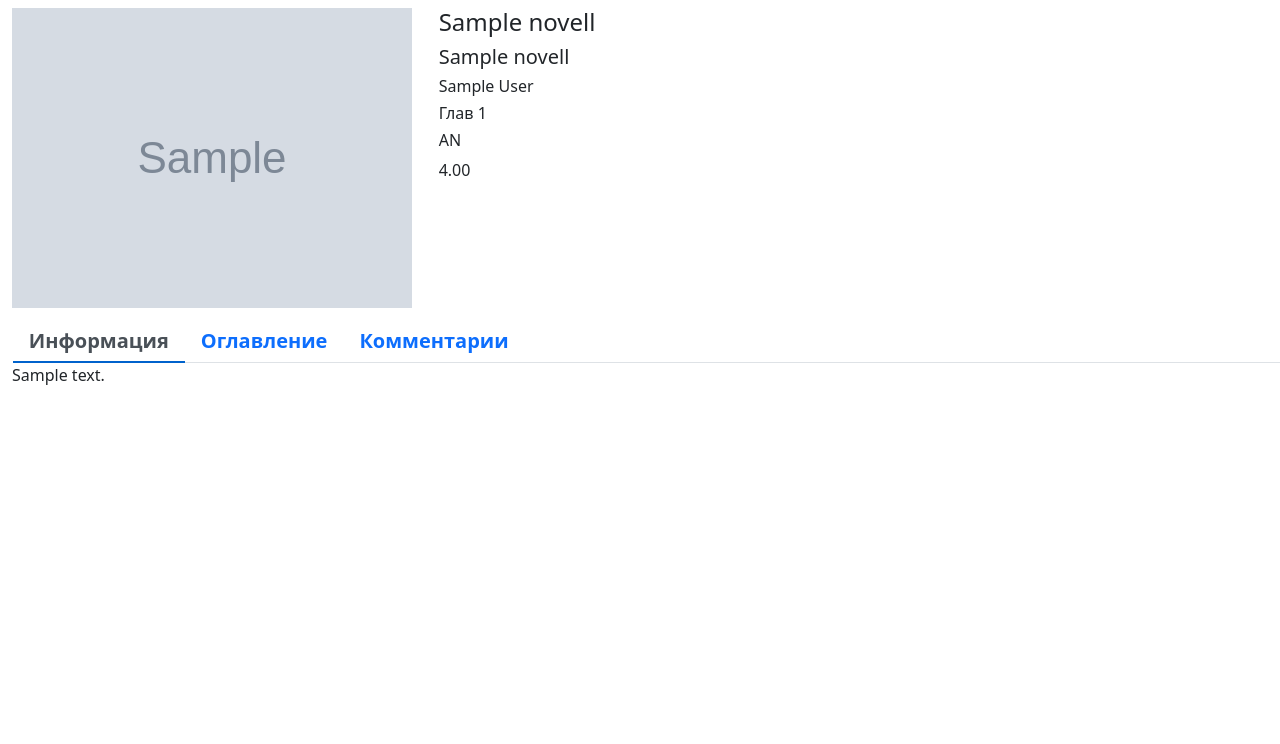
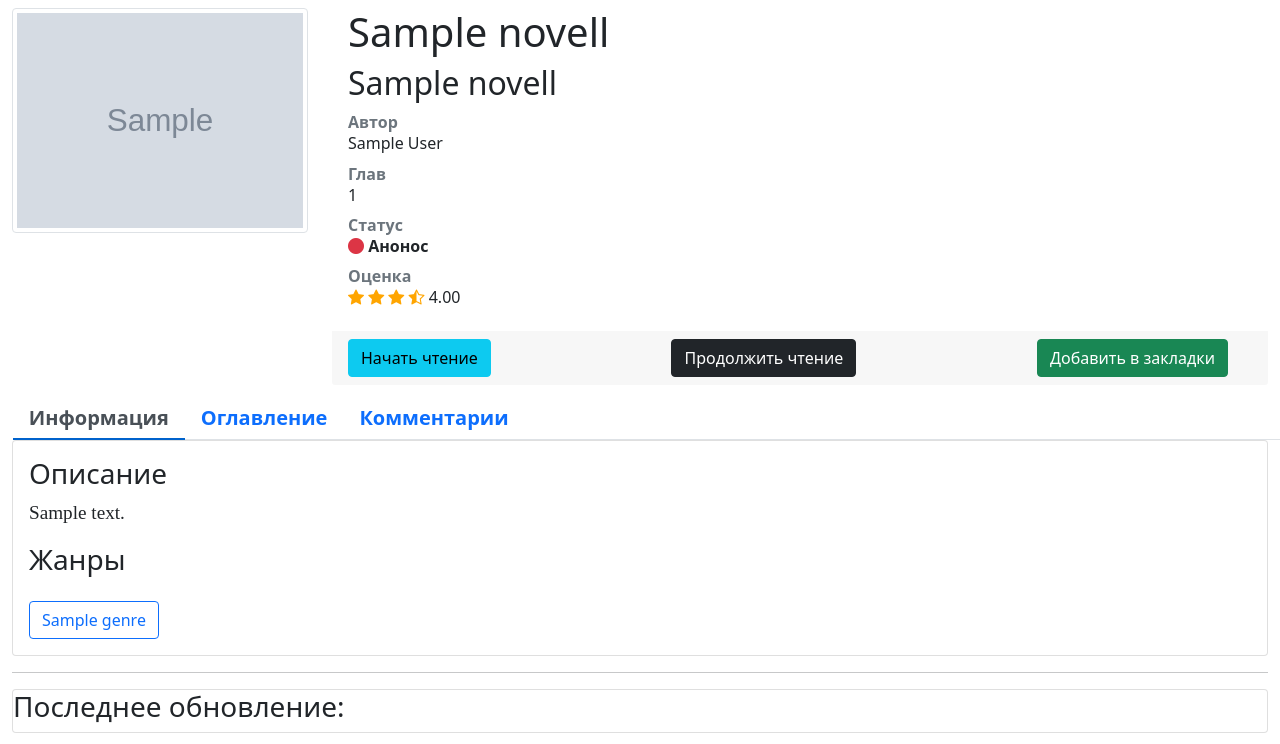
Before and after one commit to xOviwyRx/novells_site, a Django app: a page that uses novells_site/templates/core/novell_profile.html in a window 1280 px wide. Shown: the part 56-800 px from the top of the page. Run offline with Django 3.2, Linux system fonts and the light colour scheme; tables that the repository leaves empty hold one stand-in row (values such as "Sample post"); grey boxes marked "Sample" are stand-in pictures; some libraries are stand-ins or nearby versions.

Commit message:
0.0.5 still making pages

```diff
--- a/novells_site/templates/core/novell_profile.html
+++ b/novells_site/templates/core/novell_profile.html
@@ -11,6 +11,10 @@
             margin-top: 1%;
         }
 
+        .checked {
+            color: orange;
+        }
+
         .nav-tabs .nav-link {
             font-weight: 600;
             border: none;
@@ -20,22 +24,68 @@
             border: none;
             border-bottom: 2px solid #0062cc;
         }
+
+        .description {
+            font-family: "Bell MT";
+            font-size: larger;
+        }
     </style>
 {% endblock %}
 {% block content %}
     <div class="container-xxl">
 
         <div class="row mt-2">
-            <div class="col-4">
-                <img src="{{ novell.poster.url }}" alt="{{ novell.original_title }}" class="img-fluid">
+            <div class="col-xxl-3 col-sm-3">
+                <img src="{{ novell.poster.url }}" alt="{{ novell.original_title }}"
+                     class="img-fluid w-100 rounded img-thumbnail">
             </div>
-            <div class="col-8">
-                <h4>{{ novell.original_title }}</h4>
-                <h5>{{ novell.rus_title }}</h5>
-                <h6>{{ novell.author }}</h6>
-                <h6>Глав {{ novell.chapters.count }}</h6>
-                <h6>{{ novell.status }}</h6>
-                {{ novell.rating }}
+            <div class="col-xxl-9 col-sm-9">
+
+                <div class="card border-0 h-100">
+                    <div class="card-body pt-0">
+                        <h1>{{ novell.original_title }}</h1>
+                        <h2>{{ novell.rus_title }}</h2>
+                        <p class="text-muted mb-0 font-weight-bold">Автор</p>
+                        <h6>{{ novell.author }}</h6>
+                        <p class="text-muted mb-0 font-weight-bold">Глав</p>
+                        <h6>{{ novell.chapters.count }}</h6>
+                        <p class="text-muted mb-0 font-weight-bold">Статус</p>
+                        {% if novell.status == 'OG' %}
+                            <h6 class="font-weight-bold"><i
+                                    class="bi bi-circle-fill text-primary" style="
+    vertical-align: bottom;"></i> Онгоинг</h6>
+                        {% elif novell.status == 'AN' %}
+                            <h6 class="font-weight-bold"><i
+                                    class="bi bi-circle-fill text-danger" style="
+    vertical-align: bottom;"></i>
+                                Анонос</h6>
+                        {% elif novell.status == 'CT' %}
+                            Завершено
+                        {% endif %}
+
+                        <p class="text-muted mb-0 font-weight-bold">Оценка</p>
+                        <h6>
+                            <span class="bi bi-star-fill checked"></span>
+                            <span class="bi bi-star-fill checked"></span>
+                            <span class="bi bi-star-fill checked"></span>
+                            <span class="bi bi-star-half checked"></span>
+                            <span>{{ novell.rating }}</span>
+                        </h6>
+                    </div>
+                    <div class="card-footer border-0">
+                        <div class="row w-100">
+                            <div class="col">
+                                <div class="d-flex justify-content-between">
+                                    <button type="button" class="btn btn-info">Начать чтение</button>
+                                    <button type="button" class="btn btn-dark">Продолжить чтение</button>
+                                    <button type="button" class="btn btn-success">Добавить в закладки</button>
+
+                                </div>
+                            </div>
+                        </div>
+                    </div>
+                </div>
+
             </div>
         </div>
 
@@ -60,7 +110,27 @@
                 <div class="tab-content profile-tab" id="myTabContent">
                     <div class="tab-pane fade show active" id="description" role="tabpanel"
                          aria-labelledby="description-tab">
-                        {{ novell.description|linebreaksbr }}
+
+                        <div class="card">
+                            <div class="card-body">
+                                <h3 class="mb-2">Описание</h3>
+                                <p class="description">
+                                    {{ novell.description|linebreaksbr }}
+                                </p>
+                                <h3 class="mb-4">Жанры</h3>
+                                {% for genre in novell.genres.all %}
+                                    <button type="button" class="btn btn-outline-primary">
+                                        {{ genre }}
+                                    </button>
+                                {% endfor %}
+                            </div>
+                        </div>
+
+                        <hr>
+                        <div class="card">
+                            <h3>Последнее обновление:</h3>
+
+                        </div>
                     </div>
 
                     <div class="tab-pane fade" id="list" role="tabpanel" aria-labelledby="list-tab">
```
Also changed, not shown: novells_site/templates/core/test.html (+10 -4 lines).
